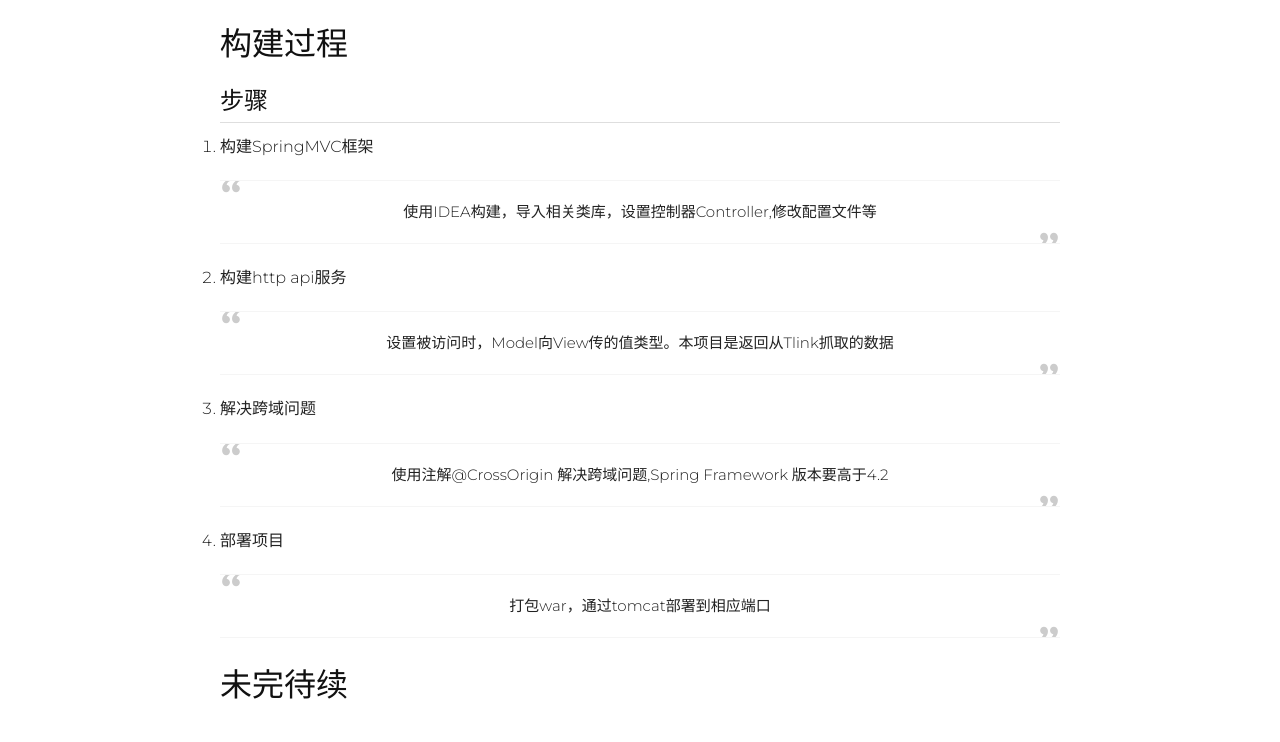
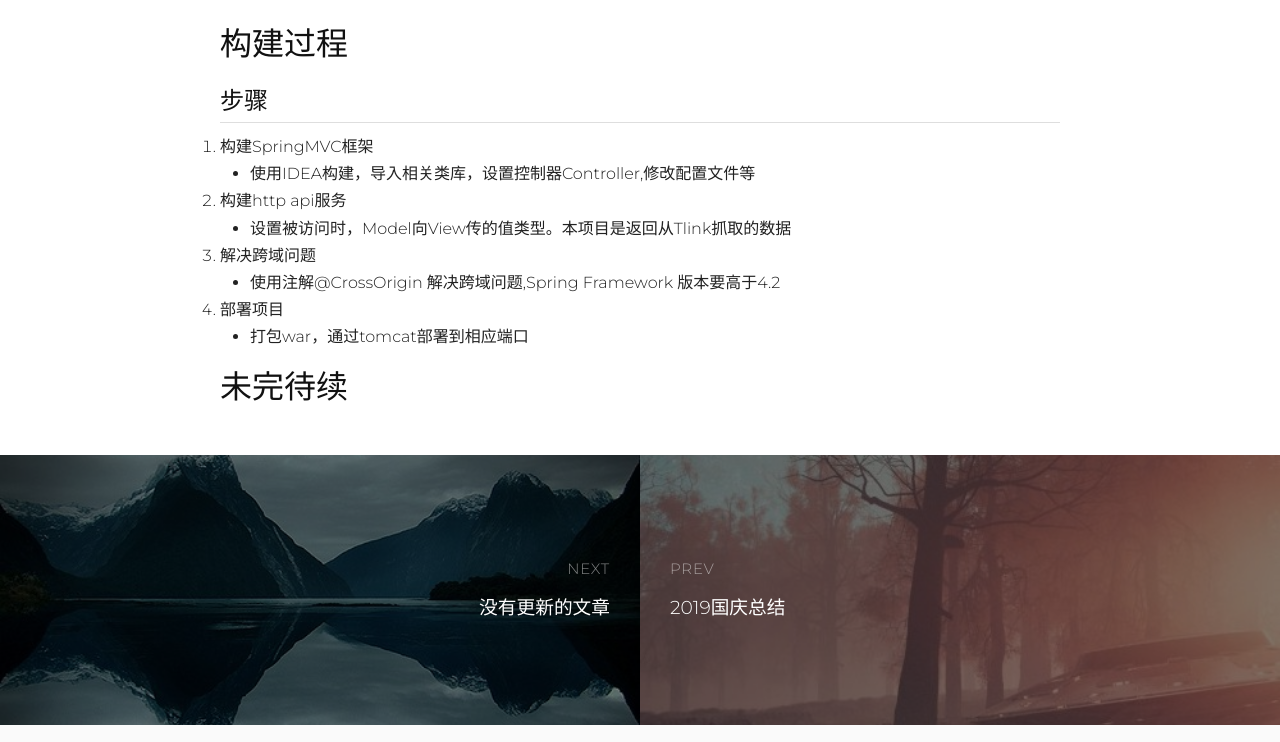
Before and after one commit to Aliowg/Aliowg.github.io, a plain HTML site: page 2019/11/15/使用Spring-MVC构建http-api/index.html in a window 1280 px wide. Shown: the part 764-1506 px from the top of the page. Drawn offline with Linux system fonts and the light colour scheme.

Commit message:
Site updated: 2019-11-15 11:21:17

```diff
--- a/2019/11/15/使用Spring-MVC构建http-api/index.html
+++ b/2019/11/15/使用Spring-MVC构建http-api/index.html
@@ -63,23 +63,29 @@
 <h3 id="返回json"><a href="#返回json" class="headerlink" title="返回json"></a>返回json</h3><figure class="highlight plain"><table><tr><td class="gutter"><pre><span class="line">1</span><br></pre></td><td class="code"><pre><span class="line">&#123;&quot;msg&quot;:&quot;查询成功！&quot;,&quot;flag&quot;:&quot;00&quot;,&quot;sensorLastDataList&quot;:[&#123;&quot;unit&quot;:&quot;mg/L&quot;,&quot;sensorName&quot;:&quot;溶解氧&quot;,&quot;updateTime&quot;:&quot;2019-11-11 09:39:28&quot;,&quot;value&quot;:&quot;20.00&quot;,&quot;sensorId&quot;:&quot;200180039&quot;&#125;,&#123;&quot;unit&quot;:&quot;mg/L&quot;,&quot;sensorName&quot;:&quot;氨氮&quot;,&quot;updateTime&quot;:&quot;2019-11-11 09:39:28&quot;,&quot;value&quot;:&quot;99.90&quot;,&quot;sensorId&quot;:&quot;200180040&quot;&#125;,&#123;&quot;unit&quot;:&quot;pH&quot;,&quot;sensorName&quot;:&quot;PH&quot;,&quot;updateTime&quot;:&quot;2019-11-11 09:39:28&quot;,&quot;value&quot;:&quot;6.45&quot;,&quot;sensorId&quot;:&quot;200180041&quot;&#125;,&#123;&quot;unit&quot;:&quot;mv&quot;,&quot;sensorName&quot;:&quot;氧化还原电位&quot;,&quot;updateTime&quot;:&quot;2019-11-11 09:39:28&quot;,&quot;value&quot;:&quot;501.00&quot;,&quot;sensorId&quot;:&quot;200180042&quot;&#125;],&quot;deviceId&quot;:&quot;200027682&quot;,&quot;deviceName&quot;:&quot;大船2&quot;,&quot;userId&quot;:&quot;200000706&quot;&#125;</span><br></pre></td></tr></table></figure>
 
 <h1 id="构建过程"><a href="#构建过程" class="headerlink" title="构建过程"></a>构建过程</h1><h2 id="步骤"><a href="#步骤" class="headerlink" title="步骤"></a>步骤</h2><ol>
-<li>构建SpringMVC框架<blockquote>
-<p>使用IDEA构建，导入相关类库，设置控制器Controller,修改配置文件等</p>
-</blockquote>
-</li>
-<li>构建http api服务<blockquote>
-<p>设置被访问时，Model向View传的值类型。本项目是返回从Tlink抓取的数据</p>
-</blockquote>
-</li>
-<li>解决跨域问题<blockquote>
-<p>使用注解@CrossOrigin 解决跨域问题,Spring Framework 版本要高于4.2</p>
-</blockquote>
-</li>
-<li>部署项目<blockquote>
-<p>打包war，通过tomcat部署到相应端口</p>
-</blockquote>
-</li>
+<li>构建SpringMVC框架</li>
 </ol>
+<ul>
+<li>使用IDEA构建，导入相关类库，设置控制器Controller,修改配置文件等</li>
+</ul>
+<ol start="2">
+<li>构建http api服务</li>
+</ol>
+<ul>
+<li>设置被访问时，Model向View传的值类型。本项目是返回从Tlink抓取的数据</li>
+</ul>
+<ol start="3">
+<li>解决跨域问题</li>
+</ol>
+<ul>
+<li>使用注解@CrossOrigin 解决跨域问题,Spring Framework 版本要高于4.2</li>
+</ul>
+<ol start="4">
+<li>部署项目</li>
+</ol>
+<ul>
+<li>打包war，通过tomcat部署到相应端口</li>
+</ul>
 <h1 id="未完待续"><a href="#未完待续" class="headerlink" title="未完待续"></a>未完待续</h1>
       </div>
     </div>
```
